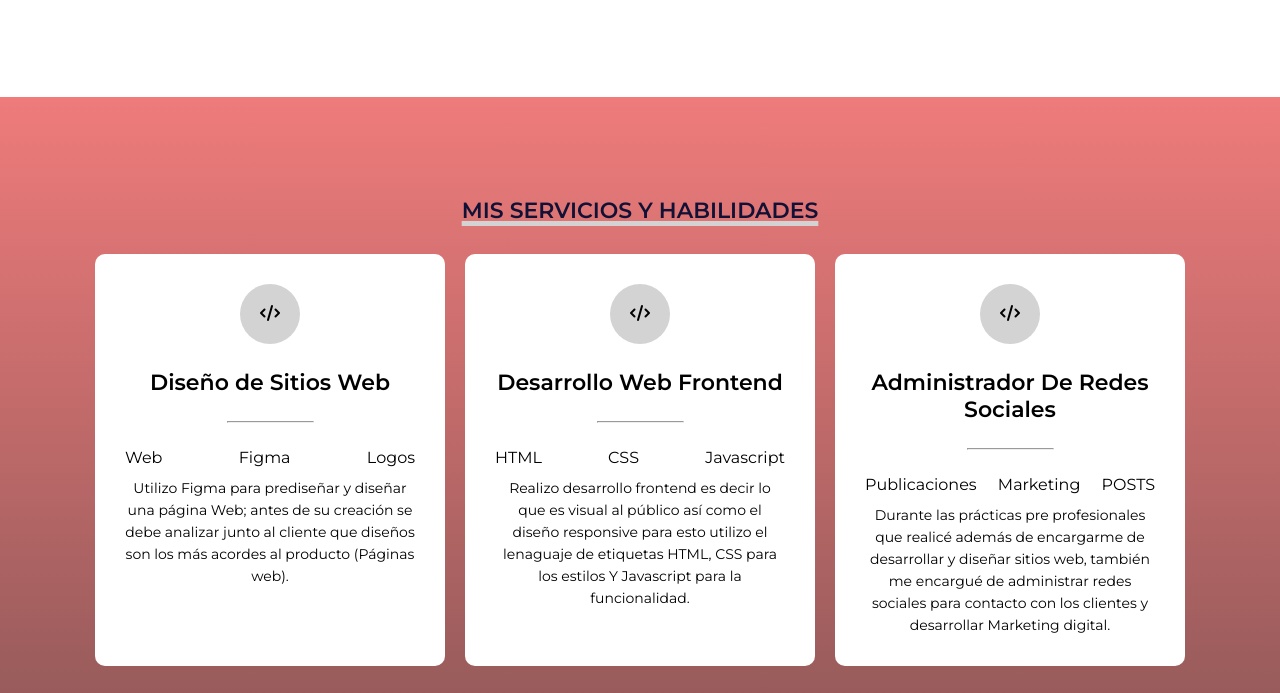
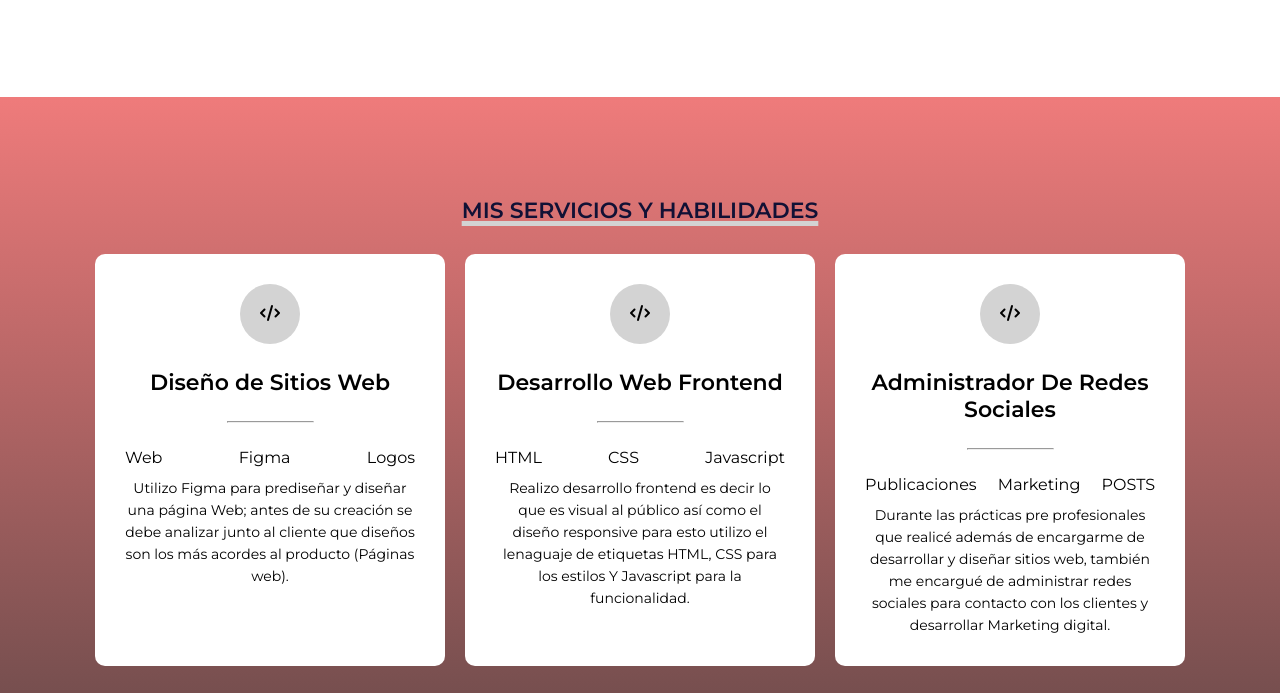
Before and after one commit to Decio20/Decio20.github.io, a plain HTML site: page index.html in a window 1280 px wide. Shown: the part 1289-1982 px from the top of the page. Drawn offline with Linux system fonts and the light colour scheme.

Commit message:
estilos finales

```diff
--- a/css/styles.css
+++ b/css/styles.css
@@ -216,8 +216,7 @@ html{
 #servicios{
     padding: 100px 25px;
     text-align: center;
-    background-color: #f3f3f3;
-    background: linear-gradient(#eb5a5acc, rgba(33, 16, 16,.8)), url("img/fondo-skills.jpg");
+    background: linear-gradient(#eb5a5acc, rgba(33, 16, 16,.8));
     background-attachment: fixed;
     background-repeat: no-repeat;
     background-size: cover;
```
